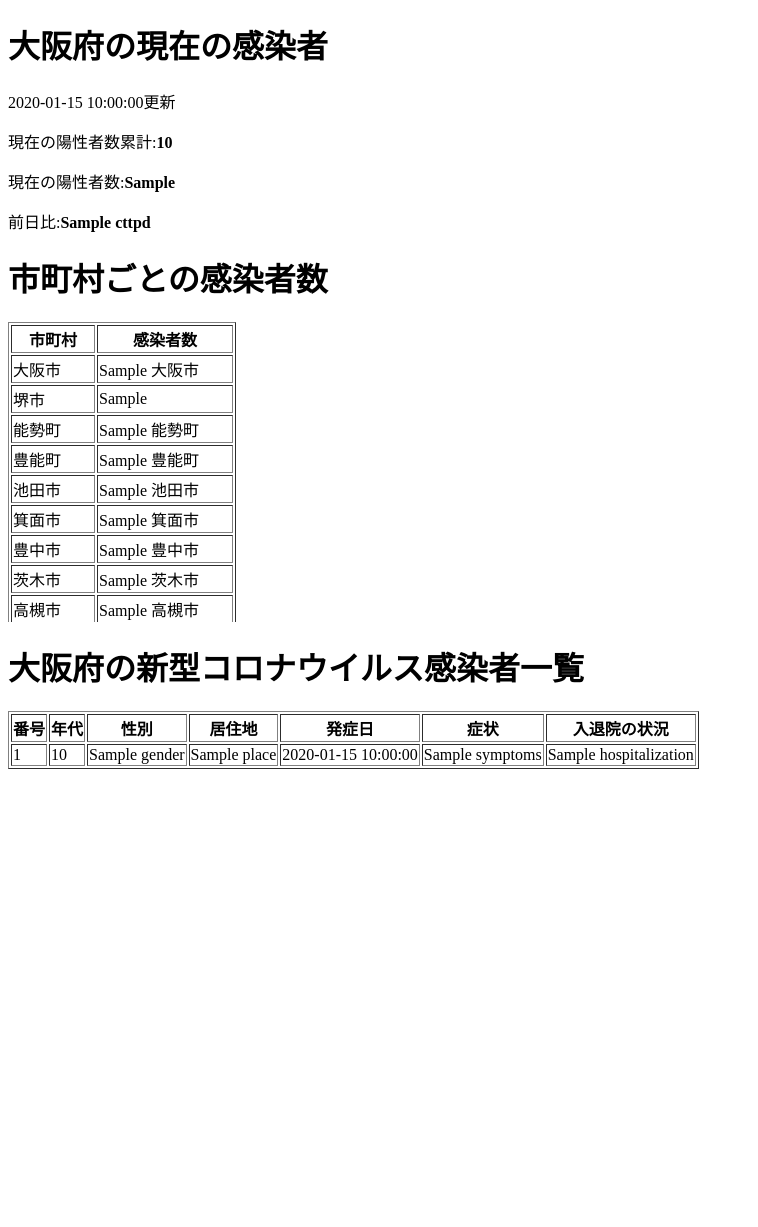
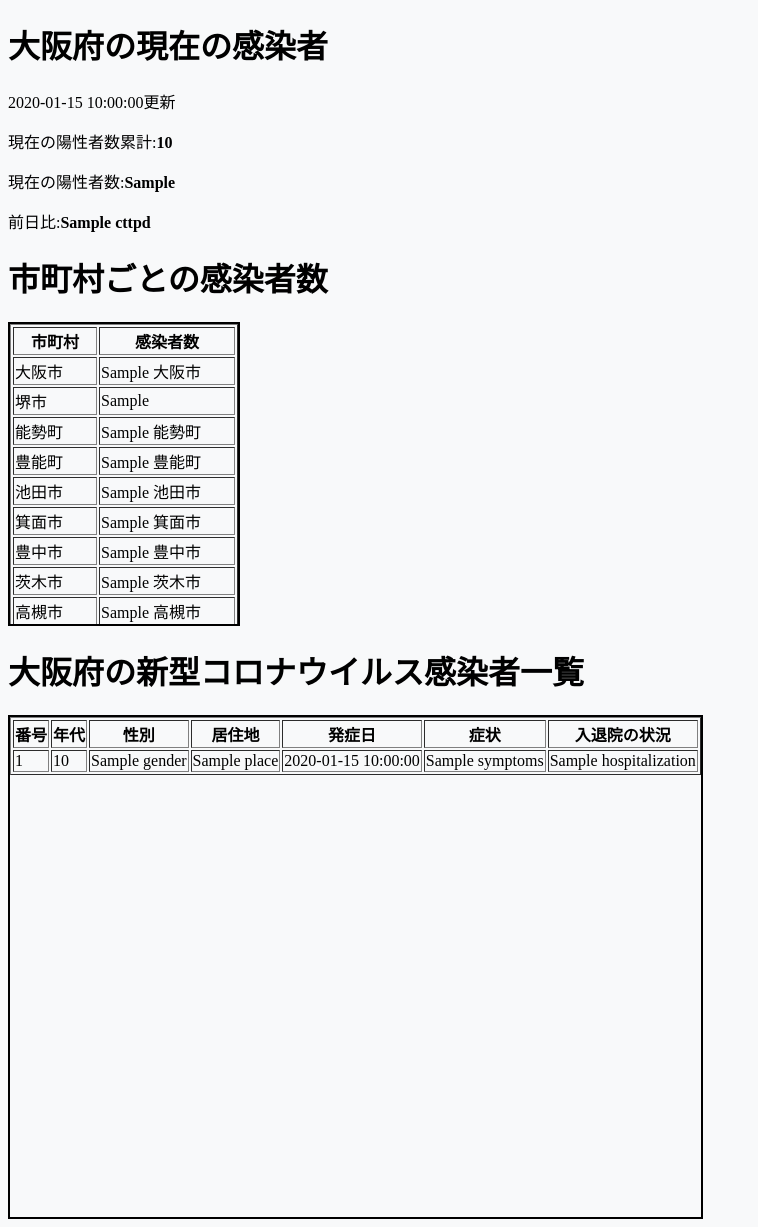
Before and after one commit to nobu114/corona_osaka, a Flask app: template app/templates/index.html in a window 1280 px wide. Shown: the whole page, without its empty margins (0-758 px from the left). Before the commit the page ends 769 px from the top, so only its background shows below. Run offline with Flask 2, Linux system fonts and the light colour scheme; the template is opened without the code that fills it: most values are stand-ins (such as "Sample title", 1, 10 or a date in 2020); parts of the project's set-up code (start-up, migrations or seed data) failed here and were passed over.

Commit message:
バックグラウンドカラー変更 テーブルボーダー追加

```diff
--- a/app/static/css/style.css
+++ b/app/static/css/style.css
@@ -1,4 +1,8 @@
-.my-class{
+.my-class {
     color: black;
     width: 500px;
 }
+
+html {
+    background-color: #f8f9fa;
+  }
--- a/app/templates/index.html
+++ b/app/templates/index.html
@@ -12,8 +12,8 @@
         <p class="my-class">現在の陽性者数:<strong>{{positivity_pepople}}</strong></p>
         <p class="my-class">前日比:<strong>{{cttpd}}</strong></p>
         <h1>市町村ごとの感染者数</h1>
-        <div style="height: 300px; width: max-content; overflow-y: auto;">
-        <table border="1">
+        <div style="height: 300px; width: max-content; overflow-y: auto; border: 2px solid; border-color: black;">
+            <table border="1">
             <tr>
                 <th>市町村</th>
                 <th>感染者数</th>
@@ -192,8 +192,8 @@
             </tr>
             </table>
         </div>
-            <h1>大阪府の新型コロナウイルス感染者一覧</h1>
-        <div style="height: 500px; width: max-content; overflow-y: auto;">
+        <h1>大阪府の新型コロナウイルス感染者一覧</h1>
+        <div style="height: 500px; width: max-content; overflow-y: auto; border: 2px solid; border-color: black;">
         <table border="1">
             <tr>
                 <th>番号</th>
```
